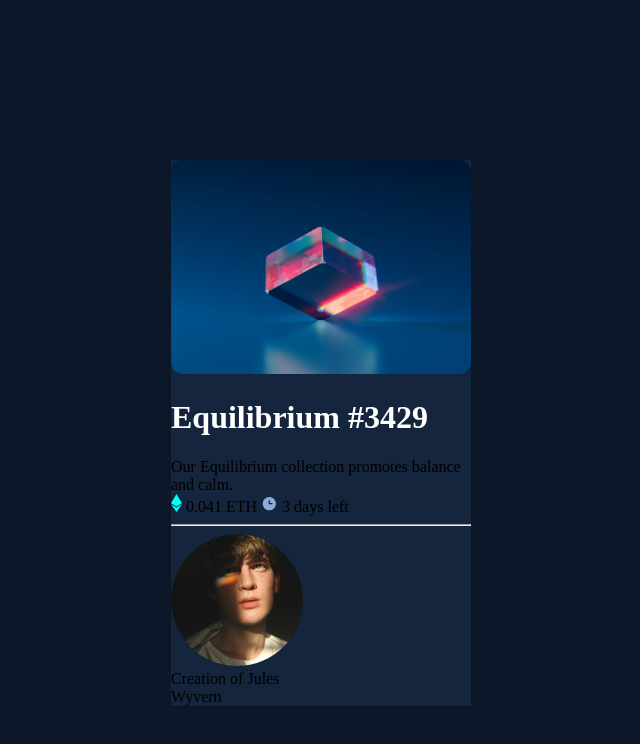
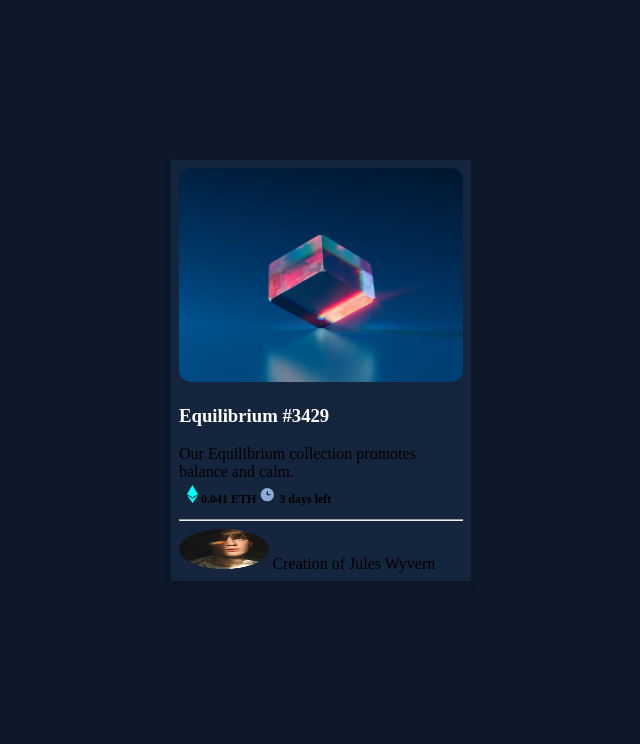
Before and after one commit to SneakerheadSean/NFT-card, a plain HTML site: page nft-preview-card-component-main/index.html in a window 1280 px wide. Shown: the whole page, without its empty margins (319-959 px from the left). Drawn offline with Linux system fonts and the light colour scheme.

Commit message:
Layout
Card component is centered and the avatar is the appropriate size. Still have to get the text styled and positioned properly.

```diff
--- a/nft-preview-card-component-main/index.html
+++ b/nft-preview-card-component-main/index.html
@@ -12,7 +12,7 @@
     <div class="card">
       <img src="./images/image-equilibrium.jpg" alt="" id="card-image">
       <div class="name">
-        <h1>Equilibrium #3429</h1>
+        <h3>Equilibrium #3429</h3>
       </div>
       <div class="description">
         Our Equilibrium collection promotes balance and calm.
@@ -25,7 +25,7 @@
       </div>
       <hr>
       <div class="avatar">
-        <img src="./images/image-avatar.png" alt="" className="avatar">
+        <img src="./images/image-avatar.png" alt="" id="avatar">
         Creation of Jules Wyvern
       </div>
     </div>
--- a/nft-preview-card-component-main/style.css
+++ b/nft-preview-card-component-main/style.css
@@ -11,6 +11,11 @@ body {
     margin-top: 20vh;
 }
 
+.card {
+    padding: 8px;
+    border-radius: 12px;
+}
+
 #card:hover {
     box-shadow: 0 8px 16px 0 rgba(0,0,0,0.2);
 }
@@ -22,9 +27,9 @@ body {
     color: hsl(178, 100%, 50%);
     cursor: pointer;
 }
-.avatar {
-    height: 50%;
-    width: 50%;
+#avatar {
+    height: 5vh;
+    width: 7vw;
 }
 
 #card-image {
@@ -33,6 +38,9 @@ body {
   height: 214px;
 }
 
-.nft:hover {
-
+.price {
+    padding: 4px 8px;
+    border-radius: 50px;
+    font-size: 12px;
+    font-weight: 600;
 }
```
